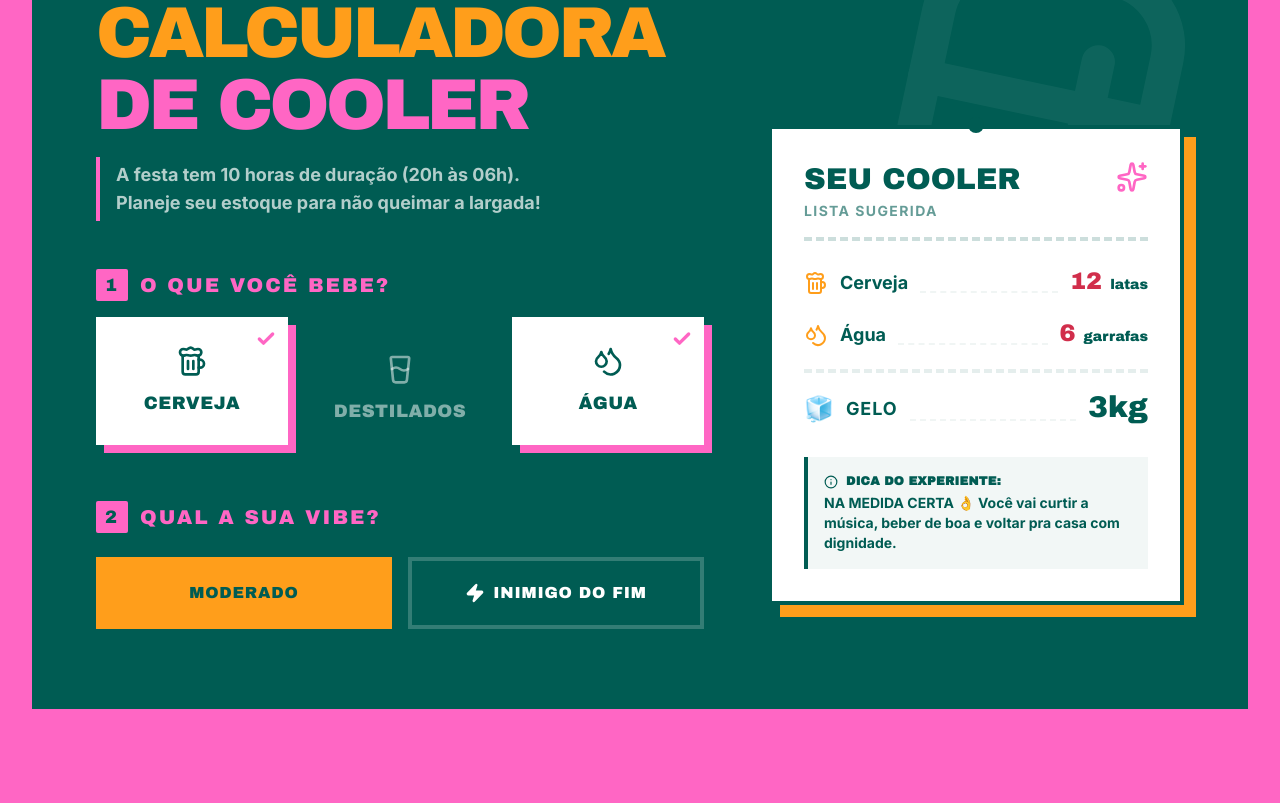
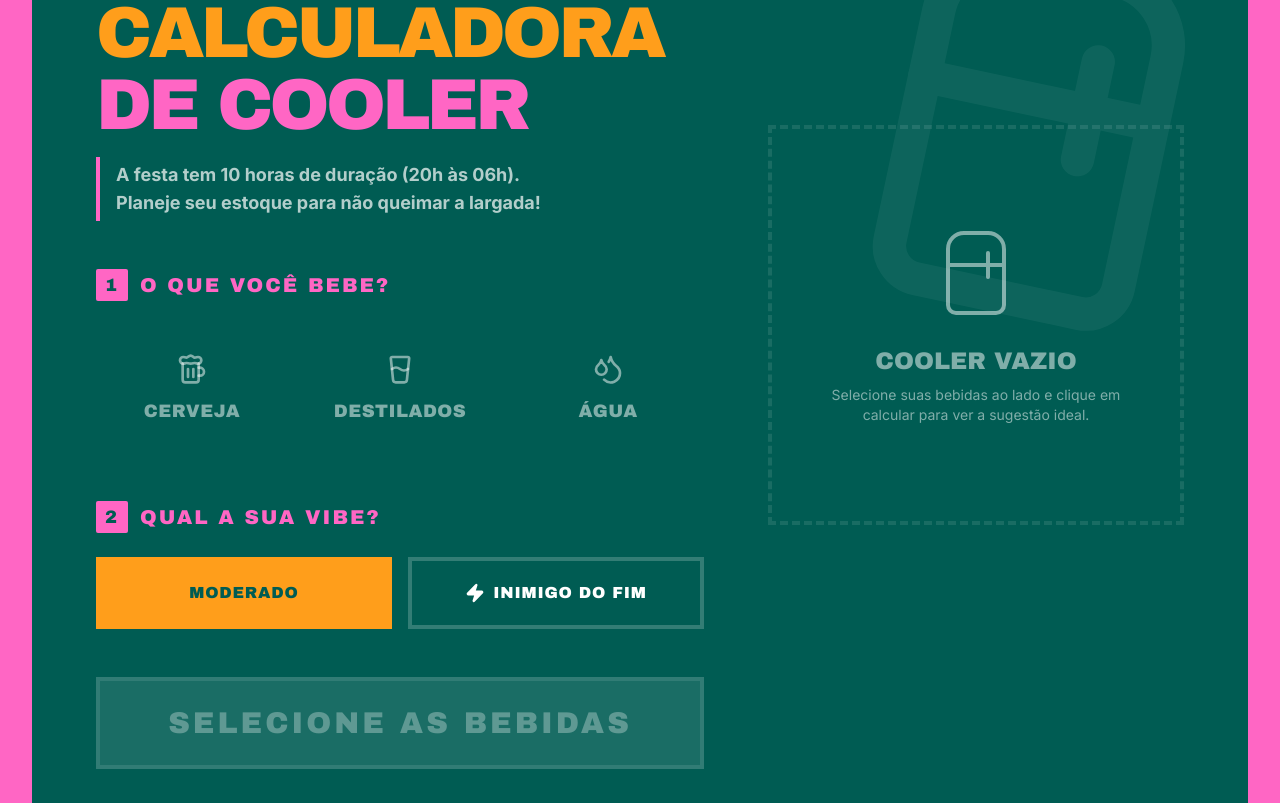
Before and after one commit to caioamato/queimalargada, a React (Vite) app: page / in a window 1280 px wide. Shown: the part 3597-4400 px from the top of the page. Built offline with nearby package versions, Linux system fonts and the light colour scheme.

Commit message:
feat: reset cooler calculator initial state and add manual trigger

```diff
--- a/components/CoolerCalculator.tsx
+++ b/components/CoolerCalculator.tsx
@@ -6,15 +6,28 @@ type DrinkType = 'Cerveja' | 'Destilados' | 'Água';
 type VibeType = 'Moderado' | 'Inimigo do Fim';
 
 const CoolerCalculator: React.FC = () => {
-  const [selectedDrinks, setSelectedDrinks] = useState<DrinkType[]>(['Cerveja', 'Água']);
+  const [selectedDrinks, setSelectedDrinks] = useState<DrinkType[]>([]);
   const [vibe, setVibe] = useState<VibeType>('Moderado');
+  const [showResult, setShowResult] = useState(false);
 
   const toggleDrink = (drink: DrinkType) => {
+    setShowResult(false);
     setSelectedDrinks((prev) =>
       prev.includes(drink)
         ? prev.filter((d) => d !== drink)
         : [...prev, drink]
     );
+  };
+
+  const handleVibeChange = (newVibe: VibeType) => {
+    setShowResult(false);
+    setVibe(newVibe);
+  };
+
+  const handleCalculate = () => {
+    if (selectedDrinks.length > 0) {
+      setShowResult(true);
+    }
   };
 
   const calculation = useMemo(() => {
@@ -142,7 +155,7 @@ const CoolerCalculator: React.FC = () => {
                    return (
                     <button
                       key={level}
-                      onClick={() => setVibe(level)}
+                      onClick={() => handleVibeChange(level)}
                       className={`
                         flex items-center justify-center py-4 px-4 md:py-5 md:px-6 border-4 font-display uppercase tracking-wider text-sm md:text-base transition-all
                         ${isSelected
@@ -158,6 +171,20 @@ const CoolerCalculator: React.FC = () => {
                 })}
               </div>
             </div>
+
+            {/* Botão Calcular */}
+            <button
+              onClick={handleCalculate}
+              disabled={selectedDrinks.length === 0}
+              className={`w-full py-4 md:py-6 font-display text-xl md:text-3xl uppercase tracking-widest transition-all border-4
+                ${selectedDrinks.length > 0
+                  ? 'bg-[#D12E4B] text-white border-[#D12E4B] hover:bg-white hover:text-[#D12E4B] shadow-[6px_6px_0px_0px_#FF66C4] cursor-pointer'
+                  : 'bg-white/10 text-white/30 border-white/10 cursor-not-allowed'
+                }`}
+            >
+              {selectedDrinks.length === 0 ? 'Selecione as bebidas' : 'Calcular Cooler'}
+            </button>
+
           </div>
 
           {/* --- COLUNA DIREITA: PAINEL DE RESULTADO (5 colunas) --- */}
@@ -165,8 +192,9 @@ const CoolerCalculator: React.FC = () => {
           <div className="lg:col-span-5 relative h-full">
             <div className="lg:sticky lg:top-32 transition-all duration-300">
 
-              {/* O "Ticket" de Resultado */}
-              <div className="bg-white text-[#005C53] p-6 md:p-8 border-4 border-[#005C53] shadow-[8px_8px_0px_0px_#FF9E1B] md:shadow-[12px_12px_0px_0px_#FF9E1B] relative">
+              {showResult ? (
+                /* O "Ticket" de Resultado */
+                <div className="bg-white text-[#005C53] p-6 md:p-8 border-4 border-[#005C53] shadow-[8px_8px_0px_0px_#FF9E1B] md:shadow-[12px_12px_0px_0px_#FF9E1B] relative animate-in zoom-in duration-300">
 
                   {/* Header do Ticket */}
                   <div className="flex justify-between items-start mb-6 border-b-4 border-dashed border-[#005C53]/20 pb-4">
@@ -210,6 +238,7 @@ const CoolerCalculator: React.FC = () => {
                       </>
                     )}
 
+                    {selectedDrinks.includes('Água') && (
                       <li className="flex justify-between items-end">
                         <div className="flex items-center gap-2 md:gap-3">
                           <Droplets className="text-[#FF9E1B] w-5 h-5 md:w-6 md:h-6" />
@@ -218,6 +247,7 @@ const CoolerCalculator: React.FC = () => {
                         <div className="flex-1 border-b-2 border-dashed border-[#005C53]/20 mx-2 md:mx-3 mb-1 opacity-30"></div>
                         <span className="font-display text-xl md:text-2xl text-[#D12E4B]">{calculation.water} <span className="text-xs md:text-sm text-[#005C53]">garrafas</span></span>
                       </li>
+                    )}
 
                     <li className="pt-3 md:pt-4 mt-3 md:mt-4 border-t-4 border-dashed border-[#005C53]/10">
                       <div className="flex justify-between items-end">
@@ -249,6 +279,16 @@ const CoolerCalculator: React.FC = () => {
                   {/* Decorative Holes for Ticket Effect */}
                   <div className="absolute -top-3 left-1/2 -translate-x-1/2 w-4 h-4 bg-[#005C53] rounded-full"></div>
                 </div>
+              ) : (
+                /* Estado Vazio (Placeholder) */
+                <div className="h-full min-h-[400px] border-4 border-white/20 border-dashed flex flex-col items-center justify-center text-center p-8 opacity-50">
+                   <Refrigerator className="w-24 h-24 mb-6 text-white" strokeWidth={1} />
+                   <p className="font-display text-2xl uppercase text-white mb-2">Cooler Vazio</p>
+                   <p className="text-white text-sm max-w-xs">
+                     Selecione suas bebidas ao lado e clique em calcular para ver a sugestão ideal.
+                   </p>
+                </div>
+              )}
             </div>
           </div>
 
```
Lines whose indentation alone changed are shown as unchanged.
